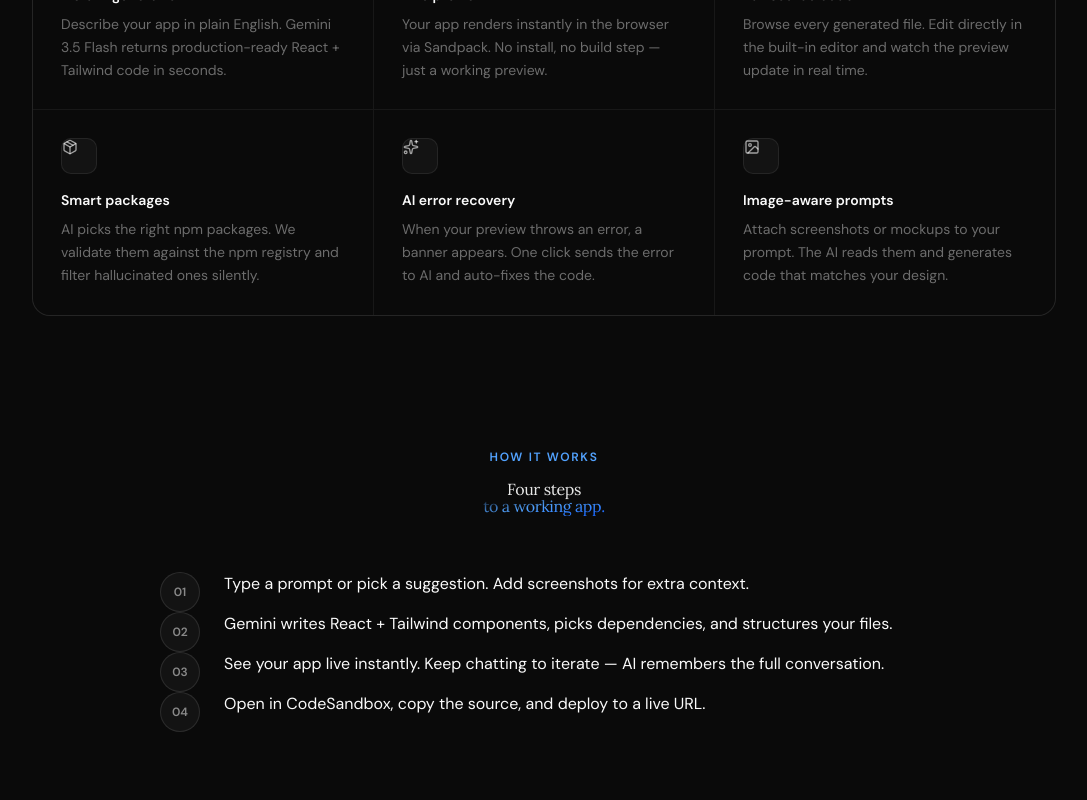
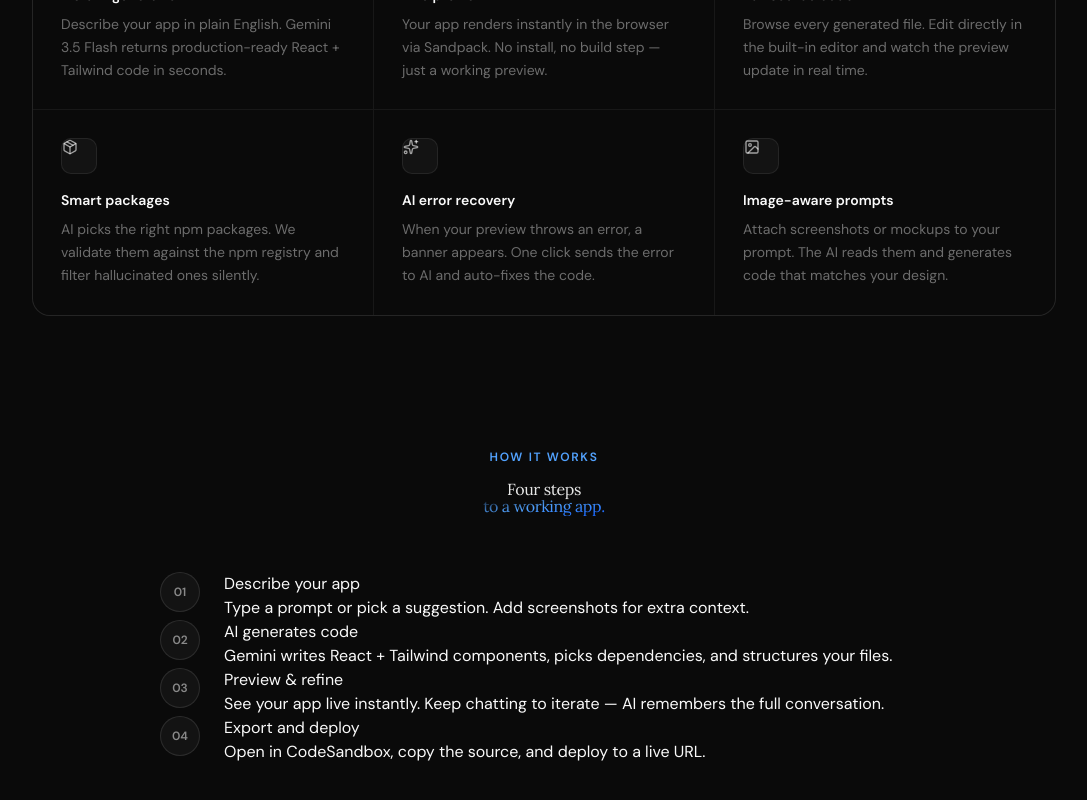
Before and after one commit to moonspark78/ai-app-builder, a Next.js app: page / in a window 1280 px wide. Shown: the part 1024-1824 px from the top of the page, without its empty margins (96-1183 px from the left). Built offline with nearby package versions, Linux system fonts and the light colour scheme; no server answers.

Commit message:
:art: working on Page.tsx  /././.  :art:

```diff
--- a/app/page.tsx
+++ b/app/page.tsx
@@ -179,7 +179,7 @@ export default function Home() {
 
               <div>
                 <p>
-
+                  {step.label}
                 </p>
 
                 <p>
```
